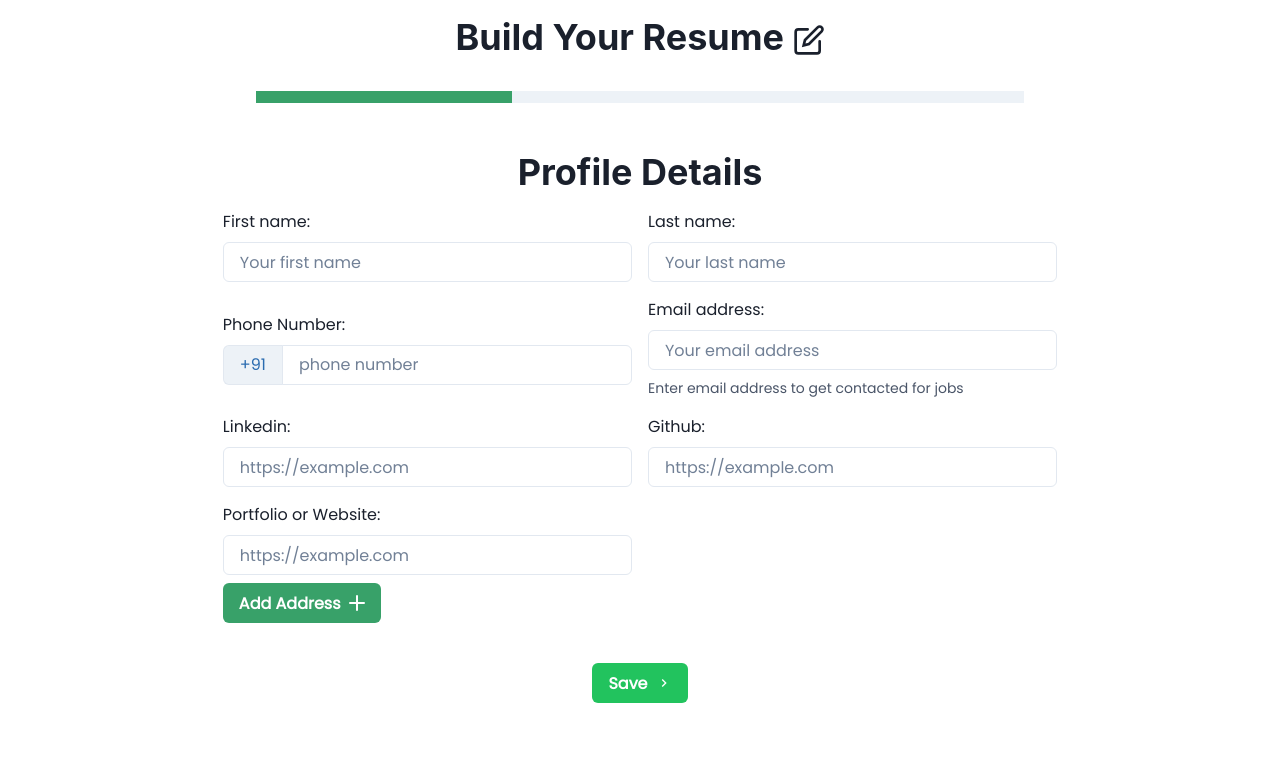
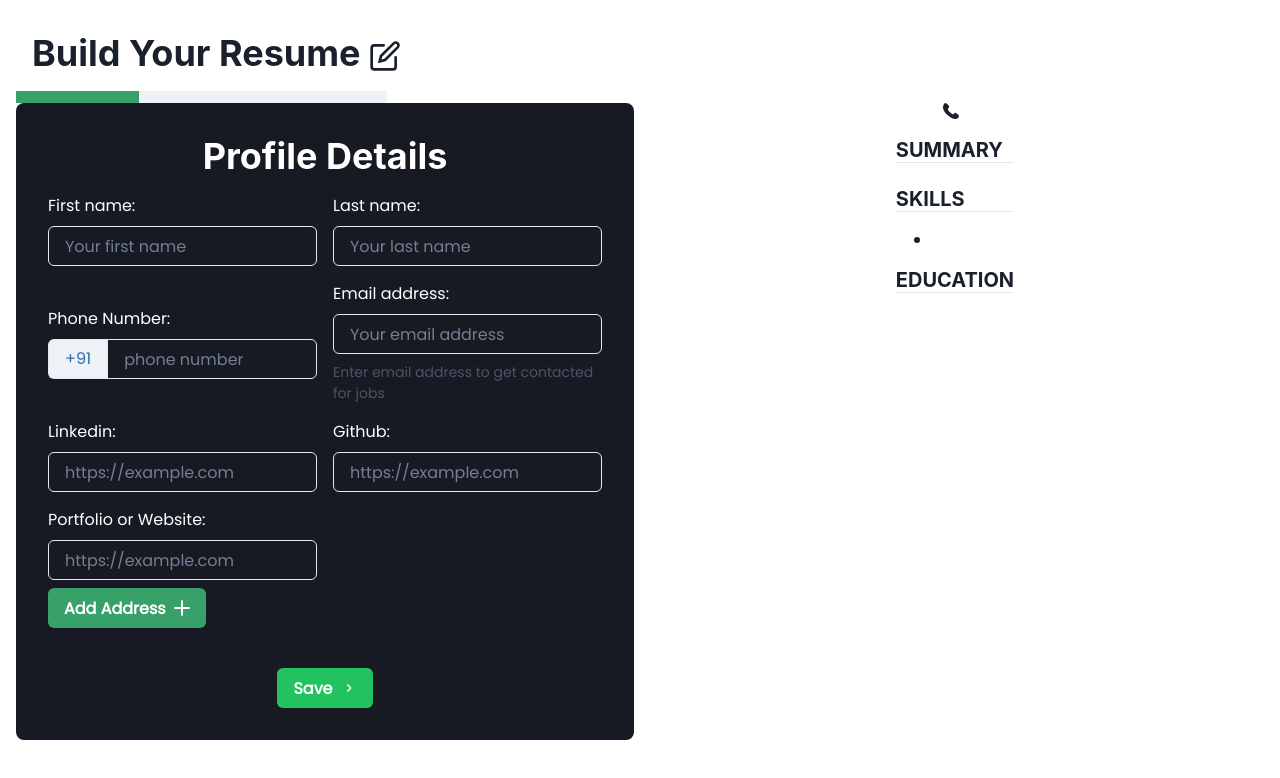
Before and after one commit to pinkmoon25/Resume-builder, a React (Create React App) app: page / in a window 1280 px wide. Shown: the top 778 px of the page. Built offline with nearby package versions, Linux system fonts and the light colour scheme.

Commit message:
Put resume template on one half of the viewport

```diff
--- a/src/components/ResumeForm.jsx
+++ b/src/components/ResumeForm.jsx
@@ -1,5 +1,13 @@
 import { EditIcon } from "@chakra-ui/icons";
-import { Box, VStack, Center, Heading, Progress } from "@chakra-ui/react";
+import {
+  Box,
+  VStack,
+  Center,
+  Heading,
+  Progress,
+  Stack,
+  HStack,
+} from "@chakra-ui/react";
 import React, { useState } from "react";
 import BasicDetails from "./BasicDetailsForm";
 import EduacationDetails from "./EducationDetails";
@@ -63,16 +71,23 @@ const ResumeForm = () => {
             setPage={setPage}
           />
         );
-        case 3:
-          return (<ResumeTemplate resumeInfo={resumeInfo} />)
       default:
         return;
     }
   };
 
   return (
-    <VStack justify="center" spacing={4}>
-      <Heading p={4}>Build Your Resume <EditIcon boxSize={8} /></Heading>
+    <Stack>
+      <HStack p={4} spacing={3} align="baseline" justify="center">
+        <VStack
+          justify="center"
+          spacing={4}
+          width="50%"
+          style={{ display: page === 3 ? "none" : "block" }}
+        >
+          <Heading p={4}>
+            Build Your Resume <EditIcon boxSize={8} />
+          </Heading>
           <Box w="60%">
             <Progress
               colorScheme="green"
@@ -80,7 +95,7 @@ const ResumeForm = () => {
             />
           </Box>
           <Center>
-        <Box p={8} borderRadius="lg" fontFamily="Poppins, sans-serif">
+            <Box p={8} borderRadius="lg" bg="gray.900" color="white">
               <Center>
                 <Heading mb={4}>{formPage[page]}</Heading>
               </Center>
@@ -88,6 +103,11 @@ const ResumeForm = () => {
             </Box>
           </Center>
         </VStack>
+        <VStack style={{ width: page === 3 ? "80%" : "50%" }}>
+          <ResumeTemplate resumeInfo={resumeInfo} />
+        </VStack>
+      </HStack>
+    </Stack>
   );
 };
 
```
Lines whose indentation alone changed are shown as unchanged.
